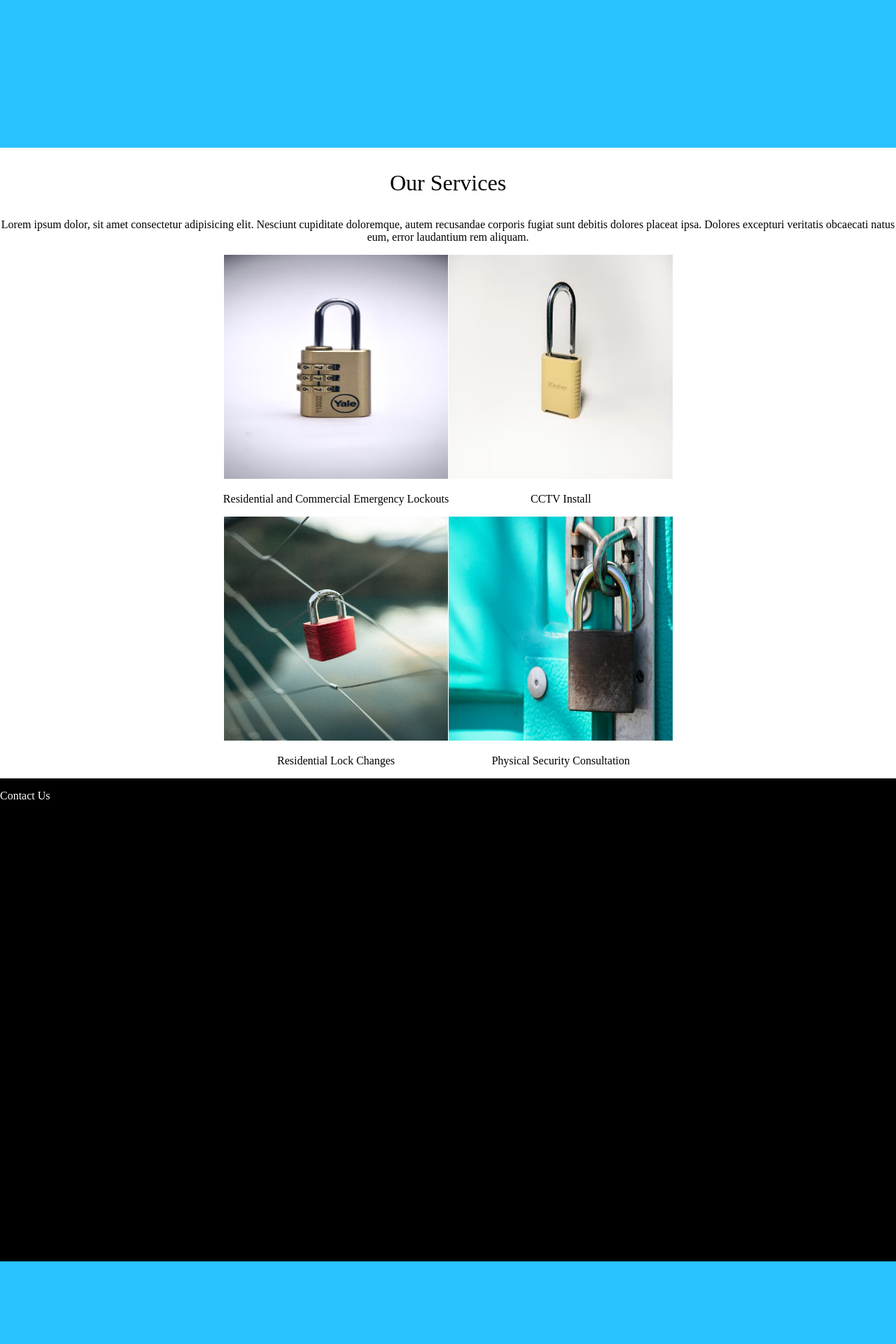
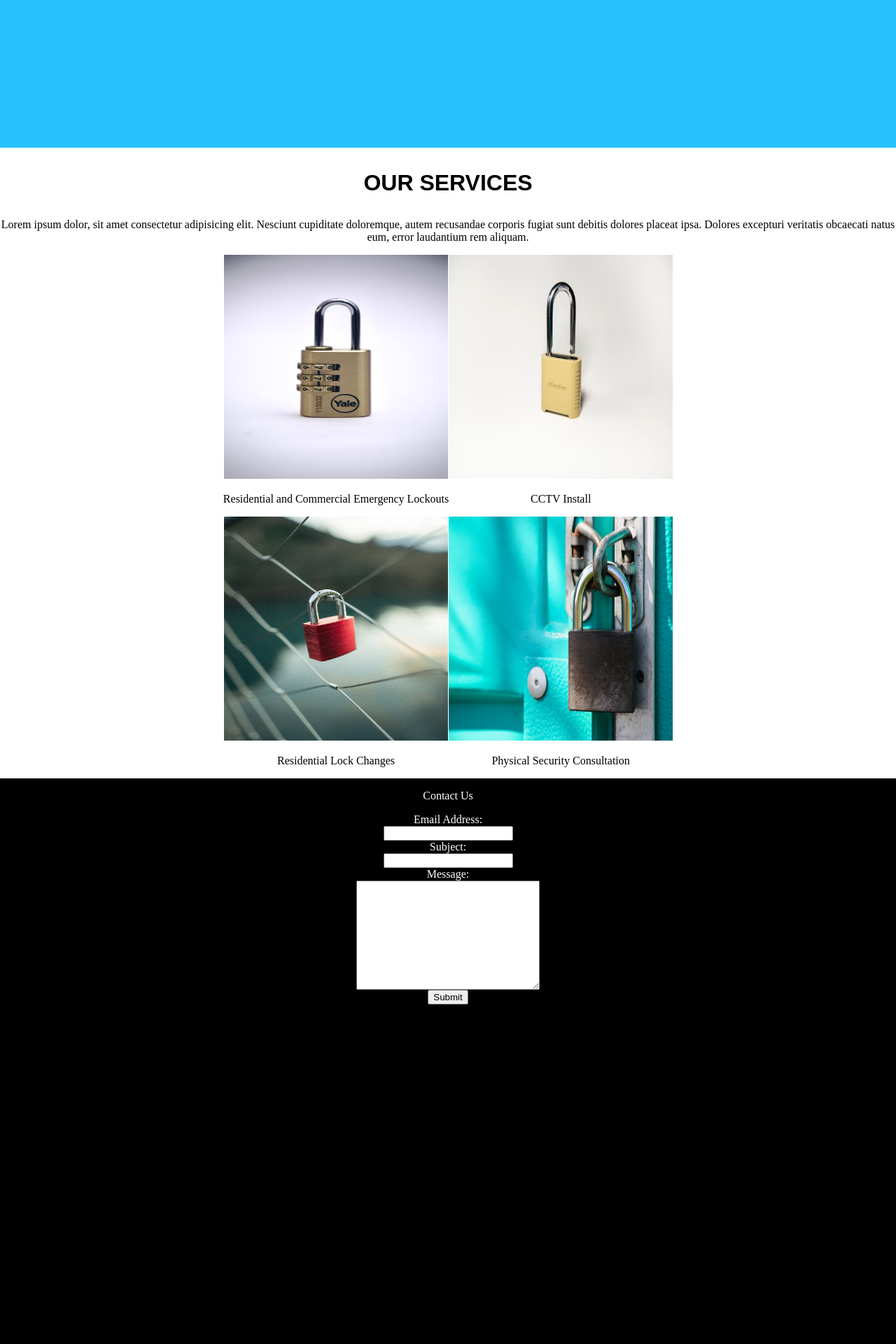
Before and after one commit to vent-dev/locksmith-site, a PHP site: page / in a window 1280 px wide. Shown: the part 2162-4082 px from the top of the page at 70% size. Before the commit the page ends 3964 px from the top, so only its background shows below. Run offline with PHP 8.4, Linux system fonts and the light colour scheme; some libraries are stand-ins or nearby versions.

Commit message:
Setup php

```diff
--- a/index.html
+++ b/index.html
@@ -100,6 +100,17 @@
 
     <div class="contact-us">
         <p>Contact Us</p>
+        <div class="contact-form">
+            <form action="contact.php" method="post">
+                Email Address:
+                <input type="text" id="email" name="user_email">
+                Subject:
+                <input type="text" id="subject" name="user_subject">
+                Message:
+                <textarea name="message" id="user_message" cols="30" rows="10"></textarea>
+                <button type="submit">Submit</button>
+            </form>
+        </div>
     </div>
 
     <!-- <div class="footer">
--- a/style.css
+++ b/style.css
@@ -139,7 +139,10 @@ html, body {
 
 .services-header {
     color: black;
+    text-transform: uppercase;
     text-align: center;
+    font-weight: bold;
+    font-family: sans-serif, serif;
     font-size: 2rem;
 }
 
@@ -154,11 +157,21 @@ html, body {
 }
 
 .contact-us {
+    display: flex;
+    flex-direction: column;
+    align-items: center;
+    justify-content: center;
     background-color: black;
     color: white;
     padding-bottom: 40rem;
 }
 
+.contact-form form {
+    display: flex;
+    flex-direction: column;
+    align-items: center;
+}
+
 /* .footer {
     text-align: center;
 } */
```
Also changed, not shown: contact.php (added, +39 -0 lines).
